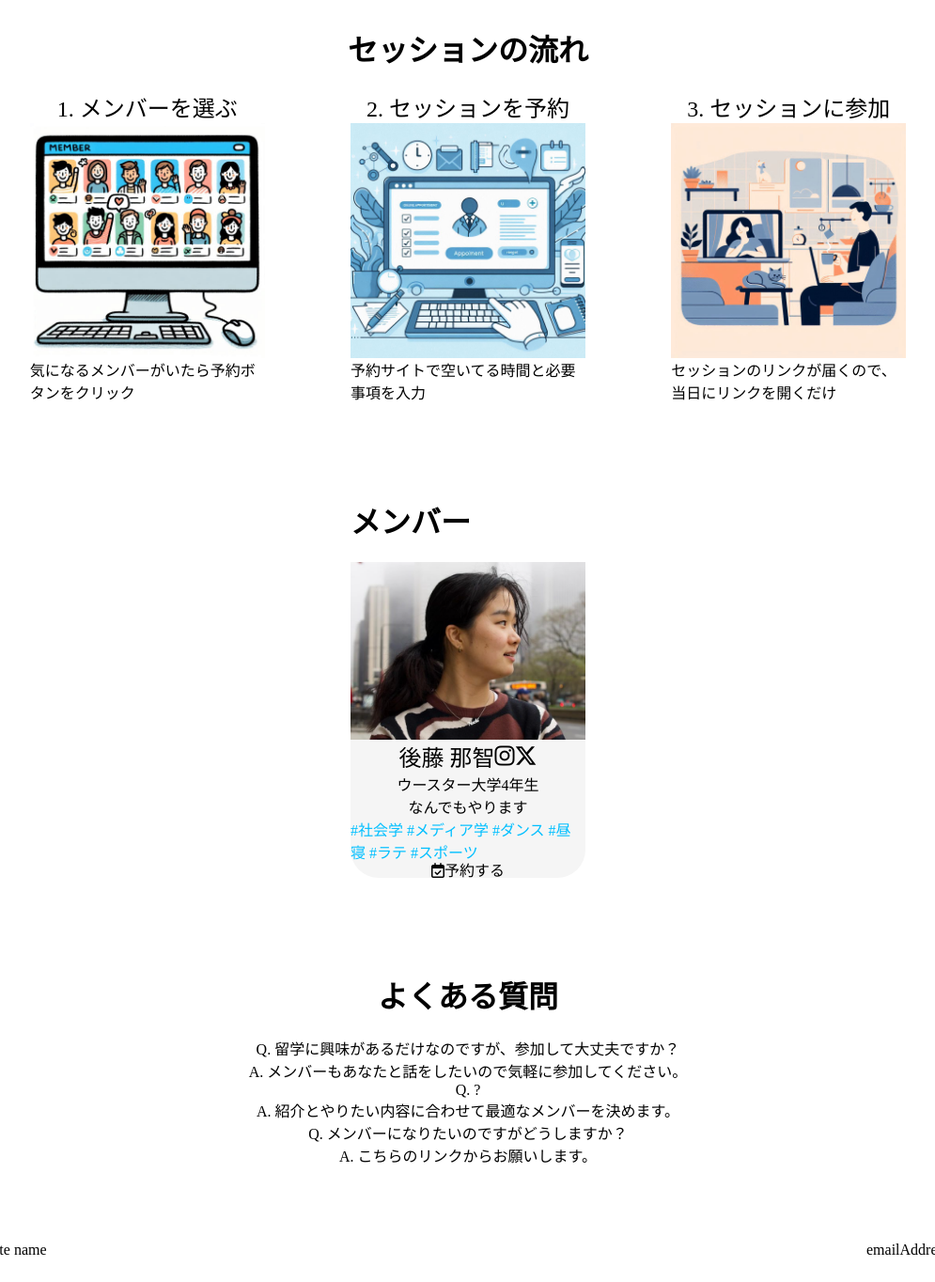
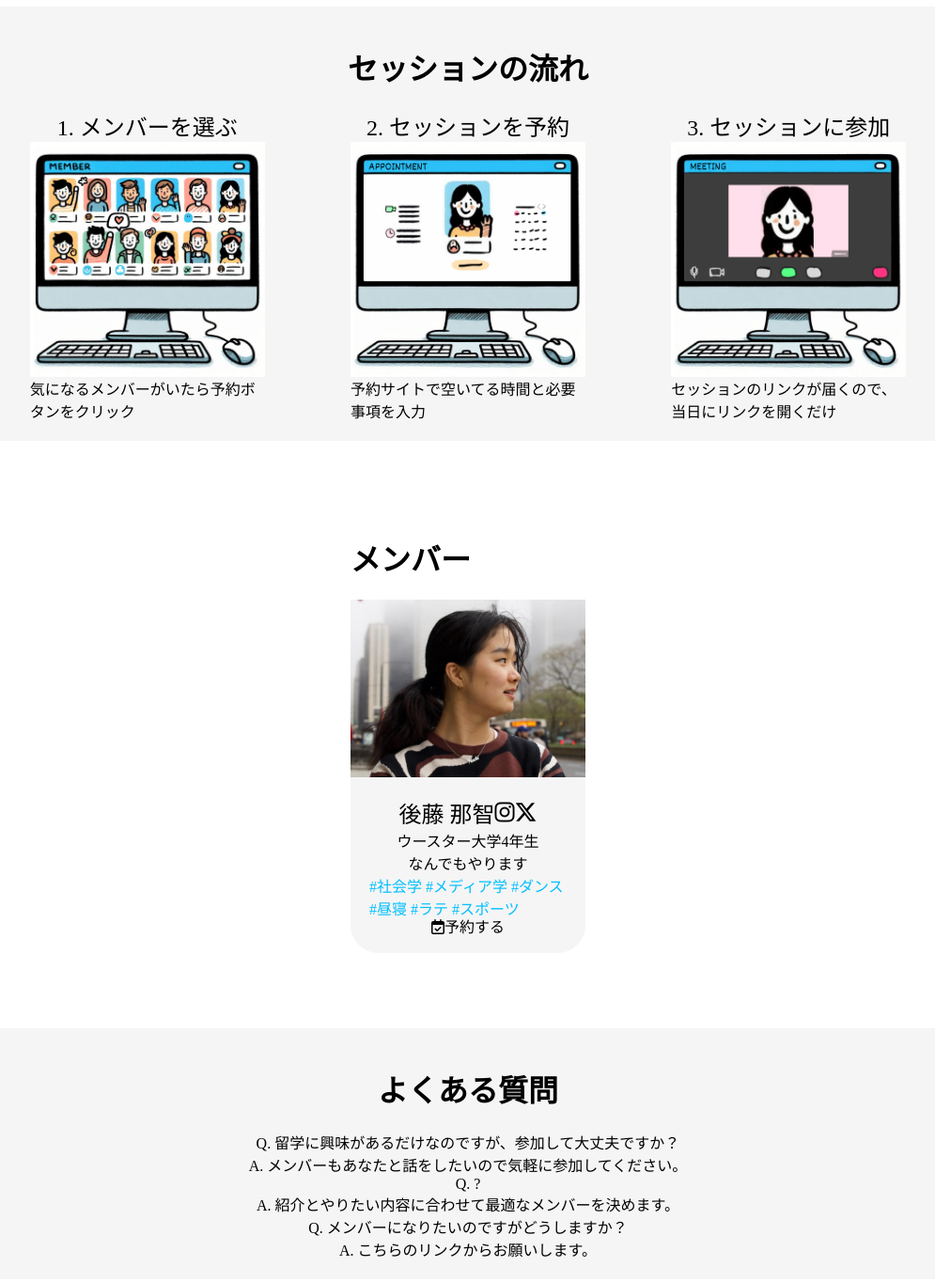
Before and after one commit to uliba3/appointmentWebsite, a plain HTML site: page index.html in a window 1280 px wide. Shown: the part 840-2204 px from the top of the page at 94% size, without its empty margins (142-1137 px from the left). Drawn offline with Linux system fonts and the light colour scheme.

Commit message:
adjust background color

```diff
--- a/index.html
+++ b/index.html
@@ -13,7 +13,7 @@
       </div>
 
       <div class="Service">
-        <h1 class="Title">留ヘルとは</h1>
+        <h1 class="Title">留サポとは</h1>
         <div class="ServiceDescription">相談は、相談者とメンバーで、1:1で乗ります！お気軽にお越しください！敬語を使わなくていいので、リラックスしていただければ嬉しいです！楽しくお話ししましょう！留学の実態や、リアルな経験を聞ける場なので、遠慮なくなんでも聞いてください〜！</div>
       </div>
 
@@ -27,12 +27,12 @@
           </div>
           <div class="Sessioncard">
             <div class="Title">2. セッションを予約</div>
-            <img class="Image" src="images/SessionStep2.jpeg" />
+            <img class="Image" src="images/SessionStep2.png" />
             <div class="Description">予約サイトで空いてる時間と必要事項を入力</div>
           </div>
           <div class="Sessioncard">
             <div class="Title">3. セッションに参加</div>
-            <img class="Image" src="images/SessionStep3.jpeg" />
+            <img class="Image" src="images/SessionStep3.png" />
             <div class="Description">セッションのリンクが届くので、当日にリンクを開くだけ</div>
           </div>
         </div>
@@ -60,6 +60,7 @@
         </div>
       </div>
 
+      <div class="QAcontainer">
         <div class="QAs">
           <h1 class="Title">よくある質問</h1>
           <div class="QA">
@@ -75,6 +76,7 @@
             <div class="Answer">A. こちらのリンクからお願いします。</div>
           </div>
         </div>
+      </div>
 
       <div class="Footer">
         <div class="SiteName">Site name</div>
--- a/main.css
+++ b/main.css
@@ -1,5 +1,6 @@
 /* main.css */
 /* word-wrap*/
+/*気軽に相談できる留学サポートサイト*/
 
 body {
     display: flex;
@@ -55,10 +56,12 @@ img {
 
 /* Session steps */
 .SessionSteps {
+    padding: 20px;
     display: flex;
     flex-direction: column;
     justify-content: center;
     align-items: center;
+    background-color: whitesmoke;
 }
 
 .Sessioncards {
@@ -114,6 +117,7 @@ img {
     flex-direction: column;
     justify-content: flex-start;
     align-items: center;
+    margin: 20px;
 }
 
 .Member .Profile {
@@ -141,7 +145,13 @@ img {
 }
 
 /* QA */
+.QAcontainer {
+    background-color: whitesmoke;
+    width: 80vw;
+}
+
 .QAs {
+    margin: 20px;
     display: flex;
     flex-direction: column;
     justify-content: space-between;
```
Also changed, not shown: images/SessionStep2.jpeg (deleted), images/SessionStep2.png (added), images/SessionStep3.jpeg (deleted), images/SessionStep3.png (added). Lines whose indentation alone changed are shown as unchanged.
